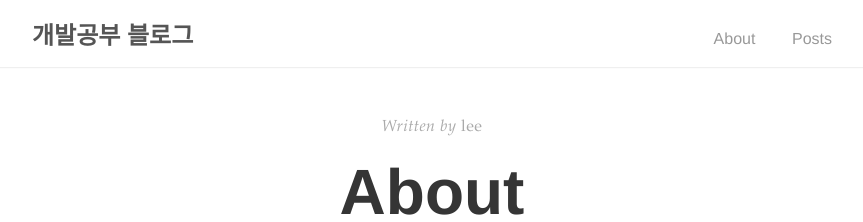
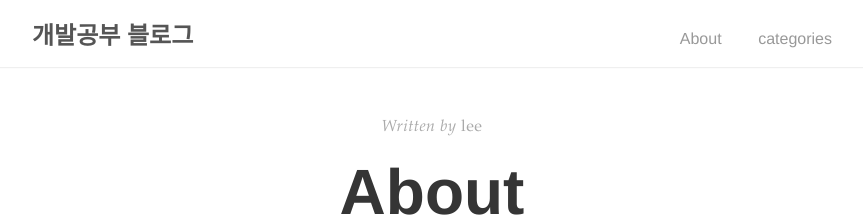
Before and after one commit to LeeCheongseon/LeeCheongseon.github.io, a Jekyll site: the page built from about.md, in a window 1280 px wide. Shown: the top 222 px of the page, without its empty margins (208-1071 px from the left). Built offline with Jekyll 4.4.1, drawn with Linux system fonts in a browser that asks for light colours.

Commit message:
writing post

```diff
--- a/_layouts/default.html
+++ b/_layouts/default.html
@@ -11,7 +11,8 @@
         </a>
         <ul>
           <li><a href="{{ '/about' | prepend: site.baseurl }}">About</a></li>
-          <li><a href="{{ site.baseurl }}/">Posts</a></li>
+        <!--  <li><a href="{{ site.baseurl }}/">Posts</a></li> -->
+          <li><a href="{{ site.baseurl }}/">categories</a></li>
         </ul>
     </div>
   </nav>
--- a/about.md
+++ b/about.md
@@ -2,7 +2,7 @@
 layout: post
 title: "About"
 author: "lee"
-permalink: /about
+permalink: /about/
 ---
 
 공부한 내용을 정리하는 블로그입니다.
```
Also changed, not shown: category/index.html (added, +9 -0 lines), _layouts/Categories.html (added).
